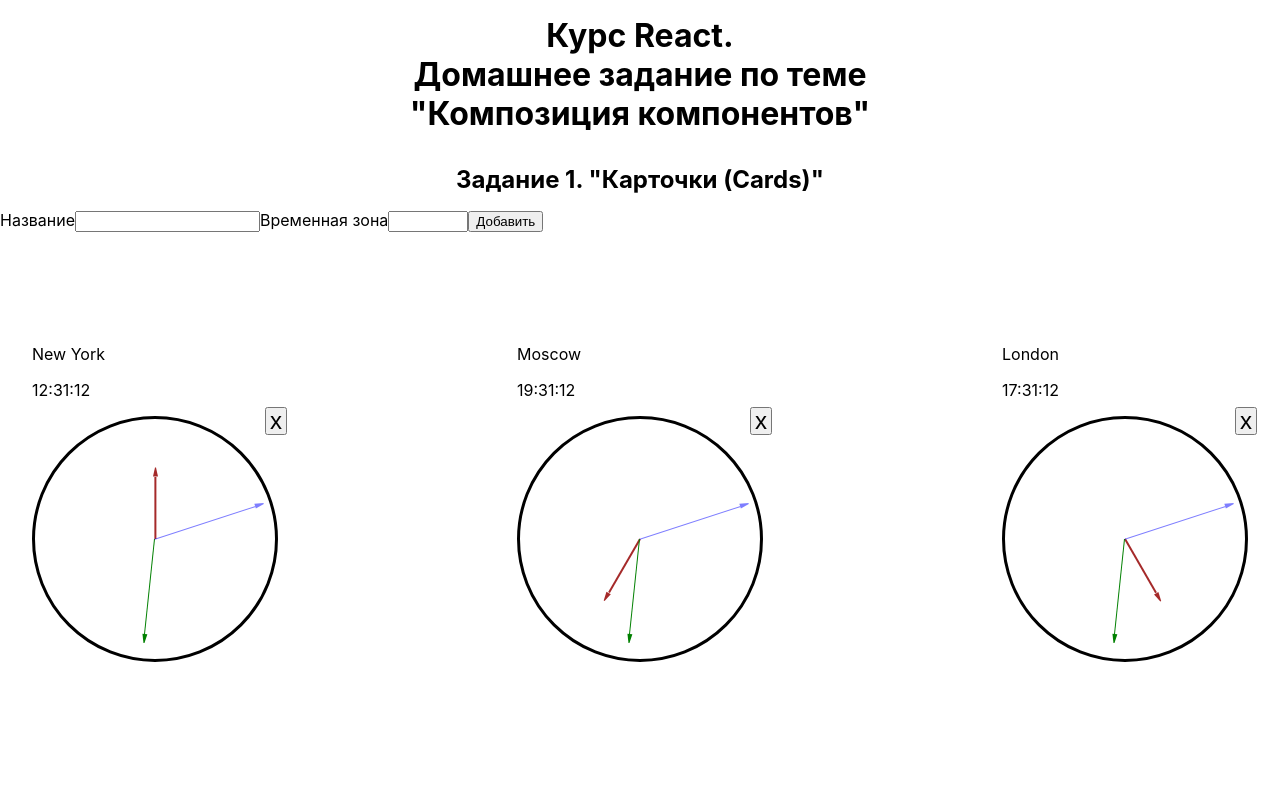
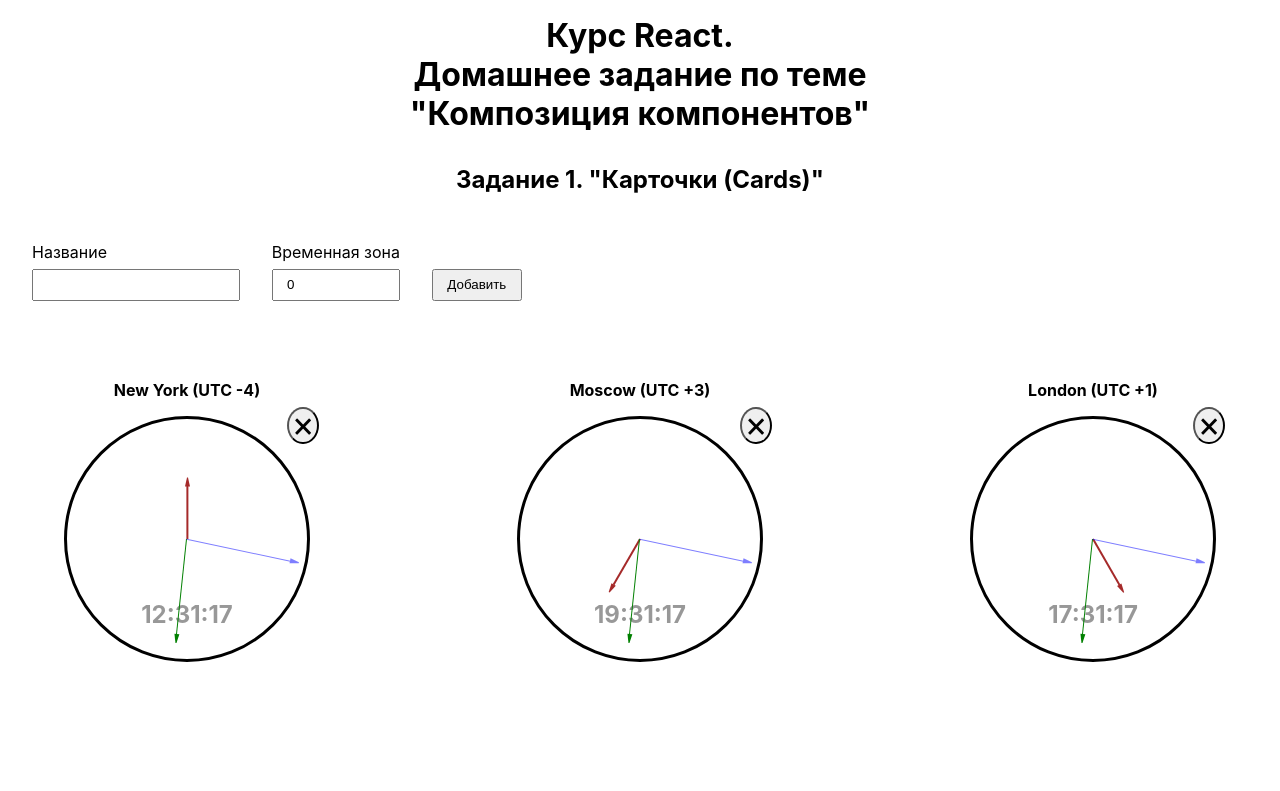
Before and after one commit to Sidalvik/react-06-lifecycle-http, a React (Create React App) app: page / in a window 1280 px wide. Shown: the top 791 px of the page. Built offline with nearby package versions, Linux system fonts and the light colour scheme.

Commit message:
Задание 1. Завершено

```diff
--- a/src/App.css
+++ b/src/App.css
@@ -18,10 +18,31 @@ h2 {
     text-align: center;
 }
 
+#task-1 {
+    padding: 2rem;
+}
+
+#task-1 .add-watch-form {
+    display: flex;
+    align-items: flex-end;
+    gap: 2rem;
+}
+
+#task-1 .add-watch-form .input-group {
+    display: flex;
+    flex-direction: column;
+}
+
+#task-1 .add-watch-form input,
+#task-1 .add-watch-form button {
+    margin: 0.5em 0;
+    padding: 0.5em 1em;
+}
+
 #task-1 .watches-list {
     display: flex;
     flex-wrap: wrap;
-    margin: 4rem 0;
+    margin: 1.5rem 0 0;
     justify-content: space-between;
     gap: 3rem;
 }
@@ -31,21 +52,12 @@ h2 {
     box-sizing: border-box;
 }
 
-#task-11 .city-name {
+#task-1 .city-name {
     text-align: center;
+    font-weight: bold;
 }
 
-.watch-close-btn {
-    position: absolute;
-    top: -0.5em;
-    right: -0.5em;
-    padding: 0 0.125em;
-    font-size: 0.5em;
-    line-height: 1;
-    cursor: pointer;
-}
-
-#task-1  .clock-face {
+#task-1 .clock-face {
     position: relative;
     width: 5em;
     height: 5em;
@@ -54,7 +66,28 @@ h2 {
     border: 3px solid black;
 }
 
-#task-1  .arrow {
+#task-1 .watch-close-btn {
+    position: absolute;
+    top: -0.5em;
+    right: -0.5em;
+    padding: 0.2em;
+    font-size: 0.5em;
+    line-height: 1;
+    cursor: pointer;
+    border-radius: 50%;
+}
+
+#task-1 .digital_clock {
+    position: absolute;
+    bottom: 0.25em;
+    left: 50%;
+    font-size: 0.5em;
+    font-weight: bold;
+    opacity: 0.4;
+    transform: translate(-50%, 0);
+}
+
+#task-1 .arrow {
     position: absolute;
     top: 50%;
     box-sizing: content-box;
@@ -62,7 +95,7 @@ h2 {
     transform-origin: center top;
 }
 
-#task-1  .arrow::after {
+#task-1 .arrow::after {
     content: "";
     position: absolute;
     bottom: 0;
@@ -77,39 +110,36 @@ h2 {
     transform: translate(50%, 100%);
 }
 
-#task-1  .arrow.arrow-hours {
+#task-1 .arrow.arrow-hours {
     left: calc(50% - 0.025em);
-    height: 1.3em;
+    height: 1.1em;
     width: 0.05em;
     background-color: brown;
-    /* transform: rotate(180deg); */
 }
 
-#task-1  .arrow.arrow-hours::after {
+#task-1 .arrow.arrow-hours::after {
     border-top-color: brown;
 }
 
-#task-1  .arrow.arrow-minutes {
+#task-1 .arrow.arrow-minutes {
     left: calc(50% - 0.015em);
     height: 2.0em;
     width: 0.03em;
     background-color: green;
-    /* transform: rotate(180deg); */
 }
 
-#task-1  .arrow.arrow-minutes::after {
+#task-1 .arrow.arrow-minutes::after {
     border-top-color: green;
 }
 
-#task-1  .arrow.arrow-seconds {
+#task-1 .arrow.arrow-seconds {
     left: calc(50% - 0.015em);
     height: 2.2em;
     width: 0.03em;
     background-color: blue;
-    /* transform: rotate(180deg); */
     opacity: 0.5;
 }
 
-#task-1  .arrow.arrow-seconds::after {
+#task-1 .arrow.arrow-seconds::after {
     border-top-color: blue;
 }
--- a/src/Components/Watches/AddWatchForm/AddWatchForm.js
+++ b/src/Components/Watches/AddWatchForm/AddWatchForm.js
@@ -13,13 +13,17 @@ export class AddWatchForm extends Component {
 
   render() {
     const {form, handleChange, addWatch: handleClick } = this.props;
+
     return (
         <form className='add-watch-form'>
+          <div className="input-group">
             <label htmlFor="city">Название</label>
             <input type="text" id='city' name='city' value={form['city']} onChange={handleChange}/>
-
+          </div>
+          <div className="input-group">
             <label htmlFor="timeZone">Временная зона</label>
-            <input type="number" id='timeZone' name='timeZone' value={form['timeZone']} onChange={handleChange} step='0.1' min={'-12'} max={'12'}/>
+            <input type="number" id='timeZone' name='timeZone' value={form['timeZone']} onChange={handleChange} step='0.25' min={'-12'} max={'12'}/>
+          </div>
 
             <button type='button' onClick={handleClick} className='add-watch-form__btn'>Добавить</button>
         </form>
--- a/src/Components/Watches/CloseBtn/CloseBtn.js
+++ b/src/Components/Watches/CloseBtn/CloseBtn.js
@@ -11,7 +11,7 @@ export class CloseBtn extends Component {
     const {className, onClick} = this.props;
 
     return (
-      <button className={(className || '') + ' close-btn'} onClick={onClick}>x</button>
+      <button className={(className || '') + ' close-btn'} onClick={onClick}>&#128473;</button>
     )
   }
 }
--- a/src/Components/Watches/Watch/Watch.js
+++ b/src/Components/Watches/Watch/Watch.js
@@ -10,6 +10,7 @@ export class Watch extends Component {
   }
 
   state = {
+    timeComponents: {hours: 0, minutes: 0, seconds: 0},
     interval: null,
   }
 
@@ -30,29 +31,35 @@ export class Watch extends Component {
     }
   }
 
+  updateTime = () => {
+    console.log('update-' + this.props.id)
+    const newState = {...this.state, timeComponents: this.getTimeComponent(this.props.timeZone),};
+    this.setState(newState);
+  }
+
   componentDidMount = () => {
-    // let interval = setInterval(() => {this.render()}, 1 * 1000);
-    // this.setState({interval});
+    let interval = setInterval(() => {this.updateTime()}, 1 * 1000);
+    this.setState({interval});
     console.log('componentDidMount "Watch"');
   }
 
   componentWillUnmount = () => {
-    clearInterval(this.state.interval);
-    console.log('componentWillUnmount "Watch"');
+    console.log('componentWillUnmount "Watch". interval=' + this.state.interval);
+    let result = clearInterval(this.state.interval);
+    console.log('componentWillUnmount "Watch". clear interval result=' + result);
   }
 
   render() {
-    const {city, timeZone, id, closeWatch: handleClick} = this.props;
-    const timeComponents = this.getTimeComponent(timeZone);
-    console.log('run render Watch-' + id);
+    const {city, timeZone,  id, closeWatch: handleClick} = this.props;
+
     return (
       <div className='watch'>
-        <p className='city-name'>{city}</p>
-        <p>{timeComponents.hours}:{timeComponents.minutes}:{timeComponents.seconds}</p>
+        <p className='city-name'>{`${city} (UTC ${timeZone < 0 ? timeZone : '+' + timeZone})`}</p>
         <div className="clock-face">
-          <Arrow type={'hours'} value={timeComponents.hours}/>
-          <Arrow type={'minutes'} value={timeComponents.minutes}/>
-          <Arrow type={'seconds'} value={timeComponents.seconds}/>
+          <p className='digital_clock'>{this.state.timeComponents.hours}:{this.state.timeComponents.minutes}:{this.state.timeComponents.seconds}</p>
+          <Arrow type={'hours'} value={this.state.timeComponents.hours}/>
+          <Arrow type={'minutes'} value={this.state.timeComponents.minutes}/>
+          <Arrow type={'seconds'} value={this.state.timeComponents.seconds}/>
           <CloseBtn onClick={() => handleClick(id)} className={'watch-close-btn'}/>
         </div>
       </div>
--- a/src/Components/Watches/Watches.js
+++ b/src/Components/Watches/Watches.js
@@ -19,7 +19,7 @@ export class Watches extends Component {
     ],
     inputs: {
       city: '',
-      timeZone: '',
+      timeZone: '0',
     },
   };
 
@@ -36,11 +36,13 @@ export class Watches extends Component {
         return;
     }
 
+    let timeZoneFloat = Number.parseFloat(this.state.inputs?.['timeZone'].replace(',', '.'));
+
     const newState =  {
-        watchesList: [...this.state.watchesList, {...this.state.inputs}],
+        watchesList: [...this.state.watchesList, {city: this.state.inputs?.['city'], timeZone: timeZoneFloat}],
         inputs: {
           city: '',
-          timeZone: '',
+          timeZone: '0',
         },
     }
 
@@ -60,7 +62,6 @@ export class Watches extends Component {
     console.log('closeWatch');
   }
 
-
   render() {
     const watchesItems = this.state.watchesList.map((item, index) => {
       const newProps =  {
@@ -77,7 +78,6 @@ export class Watches extends Component {
         <AddWatchForm form = {this.state.inputs} handleChange = {this.handleChange} addWatch = {this.addWatch}/>
         <WatchesList className = {''}>
           {watchesItems}
-          {/* <Watch closeWatch = {this.closeWatch}/> */}
         </WatchesList>
       </div>
     )
--- a/src/index.js
+++ b/src/index.js
@@ -6,9 +6,9 @@ import reportWebVitals from './reportWebVitals';
 
 const root = ReactDOM.createRoot(document.getElementById('root'));
 root.render(
-  <React.StrictMode>
+  // <React.StrictMode>
     <App />
-  </React.StrictMode>
+  // </React.StrictMode>
 );
 
 // If you want to start measuring performance in your app, pass a function
```
